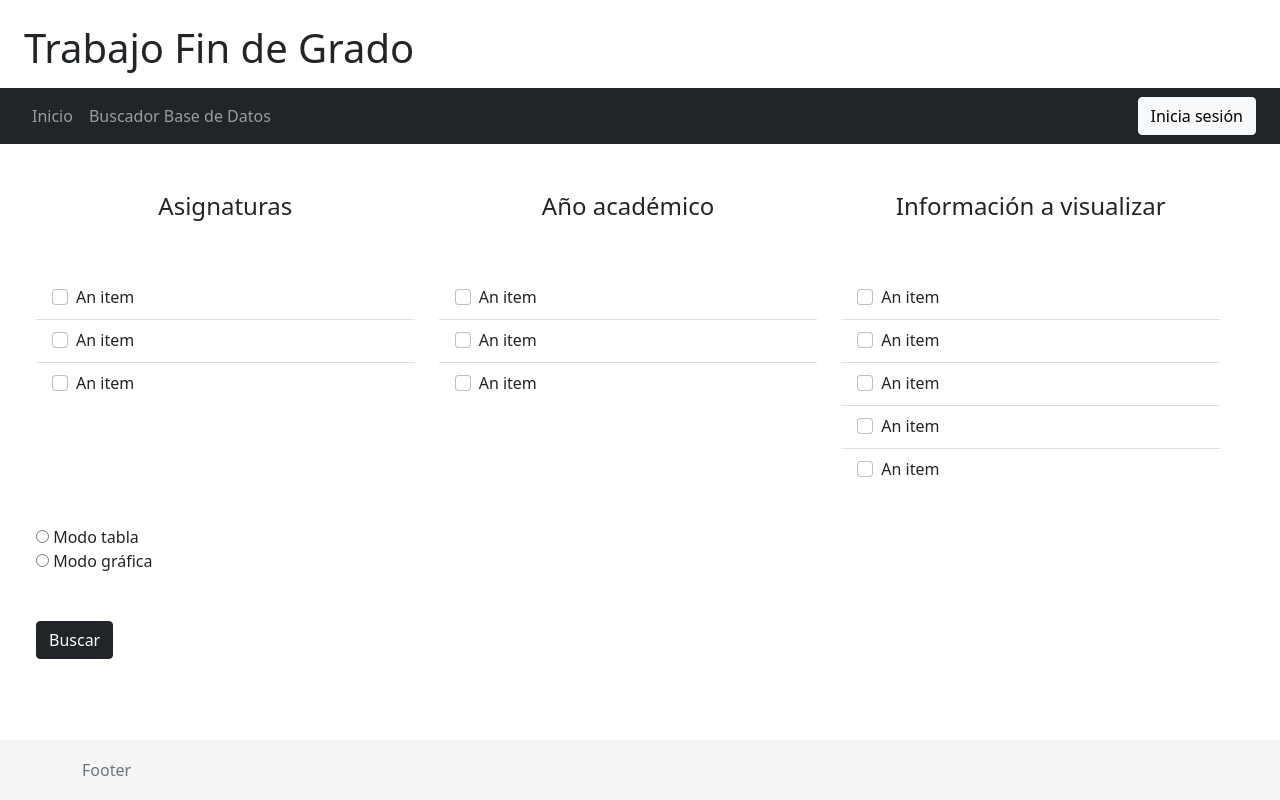
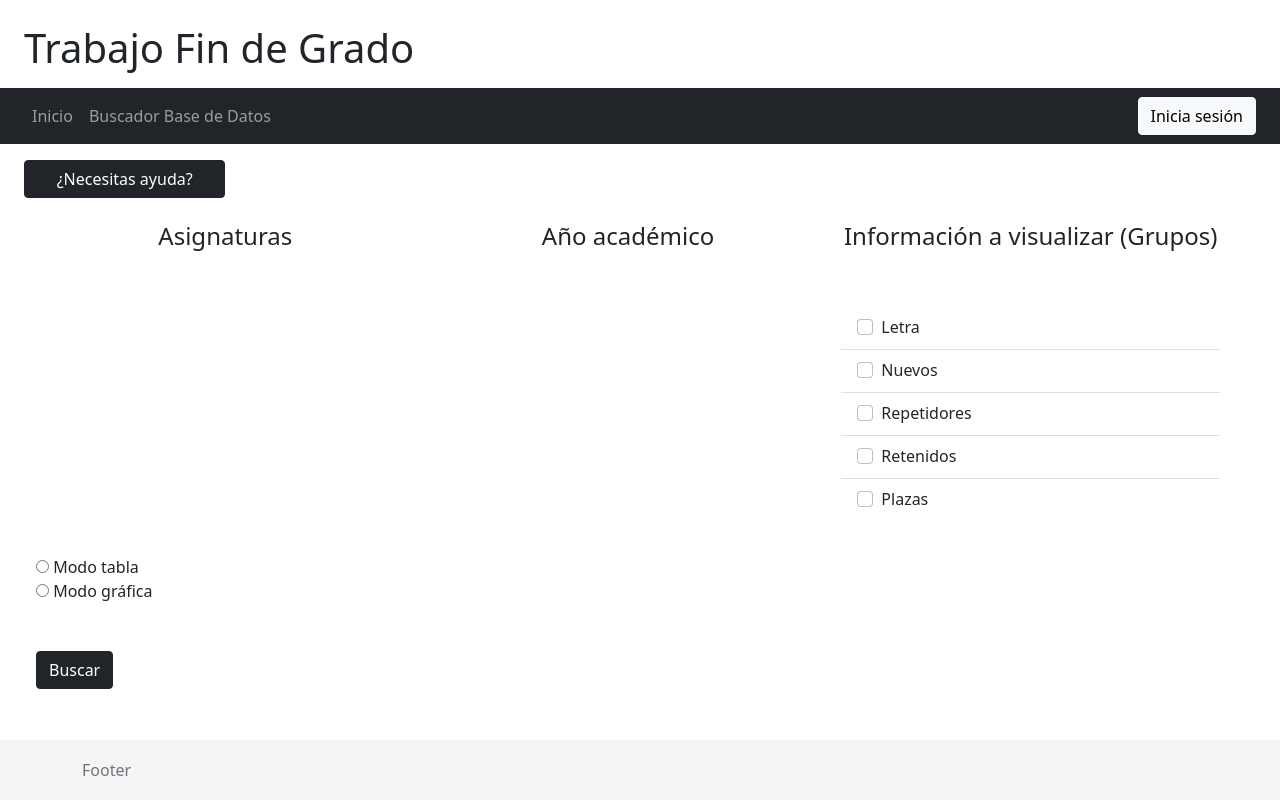
Before and after one commit to currobeltran/TFG, a Django app: page /buscadorBBDD in a window 1280 px wide. Run offline with Django 3.2, Linux system fonts and the light colour scheme; data that the repository does not hold is empty; some libraries are stand-ins or nearby versions.

Commit message:
Modificando interfaz buscador BBDD

```diff
--- a/src/app/models.py
+++ b/src/app/models.py
@@ -139,6 +139,67 @@ def ObtenerElemento(tabla, id):
 
     return ''
 
+def ObtenerAñosUnicos():
+    ret = []
+    x = AñoAsignatura.objects.all()
+
+    for i in x:
+        ret.append(i.Año)
+
+    unico = list(dict.fromkeys(ret))
+
+    return unico
+
+def ObtenerAtributosTabla(tabla):
+    ret = []
+
+    if tabla == "Asignatura":
+        x = Asignatura._meta.get_fields()
+        for i in x:
+            nombre = i.name
+            ret.append(nombre)
+        return ret
+
+    elif tabla == "Área":
+        x = Area._meta.get_fields()
+        for i in x:
+            nombre = i.name
+            ret.append(nombre)
+        return ret
+
+    elif tabla == "Mención":
+        x = Mencion._meta.get_fields()
+        for i in x:
+            nombre = i.name
+            ret.append(nombre)
+        return ret
+
+    elif tabla == "Título":
+        x = Titulo._meta.get_fields()
+        for i in x:
+            nombre = i.name
+            ret.append(nombre)
+        return ret
+
+    elif tabla == "Año Asignatura":
+        x = AñoAsignatura._meta.get_fields()
+        for i in x:
+            nombre = i.name
+            ret.append(nombre)
+        return ret
+
+    elif tabla == "Grupo":
+        x = Grupo._meta.get_fields()
+        for i in x:
+            nombre = i.name
+            ret.append(nombre)
+
+        ret.remove("ID")
+        ret.remove("IDAñoAsignatura")
+        return ret
+
+    return ret
+
 def EditarUsuario(username, nuevousername, nuevacontraseña):
     user = User.objects.get(username=username)
 
--- a/src/app/templates/buscador.html
+++ b/src/app/templates/buscador.html
@@ -1,7 +1,13 @@
 {% extends 'index.html' %}
 
 {% block central %}
-    <div class="container-fluid mt-5 row">
+
+    <!-- Para añadir: Un elemento que despliegue una descripción de como funciona este menú -->
+    <div class="container-fluid mt-3 row">
+        <button class="btn btn-dark col-2">¿Necesitas ayuda?</button>
+    </div>
+
+    <div class="container-fluid mt-4 row">
         <div class="col">
             <h3 class="text-center h4">Asignaturas</h3>
         </div>
@@ -11,121 +17,53 @@
         </div>
 
         <div class="col">
-            <h3 class="text-center h4">Información a visualizar</h3>
+            <h3 class="text-center h4">Información a visualizar (Grupos)</h3>
         </div>
     </div>
 
-    <!-- El siguiente div que aparece se generará con un for, los elementos presentes son
-    de prueba para poder ver como se dispondrían en la aplicación -->
     <div class="container-fluid mt-5 row">
         <div class="col">
             <ul class="list-group list-group-flush scroll-list">
+                {% for asignatura in asignaturas %}
                     <li class="list-group-item">
                         <div class="form-check">
-                        <input class="form-check-input" type="checkbox" value="asignaturas" id="asg1">
-                        <label class="form-check-label" for="asg1">
-                            An item
+                            <input class="form-check-input" type="checkbox" value="asignaturas" id="{{ asignatura.id }}">
+                            <label class="form-check-label" for="{{ asignatura.id }}">
+                                {{ asignatura.nombre }}
                             </label>
                         </div>
                     </li>
-                <li class="list-group-item">
-                    <div class="form-check">
-                        <input class="form-check-input" type="checkbox" value="asignaturas" id="asg2">
-                        <label class="form-check-label" for="asg2">
-                            An item
-                        </label>
-                    </div>
-                </li>
-                <li class="list-group-item">
-                    <div class="form-check">
-                        <input class="form-check-input" type="checkbox" value="asignaturas" id="asg3">
-                        <label class="form-check-label" for="asg3">
-                            An item
-                        </label>
-                    </div>
-                </li>
+                {% endfor %}
             </ul>
         </div>
 
         <div class="col">
             <ul class="list-group list-group-flush scroll-list">
+                {% for año in años %}
                     <li class="list-group-item">
                         <div class="form-check">
-                        <input class="form-check-input" type="checkbox" value="anoacademico" id="y1">
-                        <label class="form-check-label" for="y1">
-                            An item
+                            <input class="form-check-input" type="checkbox" value="anoacademico" id="{{ año }}">
+                            <label class="form-check-label" for="{{ año }}">
+                                {{ año }}
                             </label>
                         </div>
                     </li>
-                <li class="list-group-item">
-                    <div class="form-check">
-                        <input class="form-check-input" type="checkbox" value="anoacademico" id="y2">
-                        <label class="form-check-label" for="y2">
-                            An item
-                        </label>
-                    </div>
-                </li>
-                <li class="list-group-item">
-                    <div class="form-check">
-                        <input class="form-check-input" type="checkbox" value="anoacademico" id="y3">
-                        <label class="form-check-label" for="y3">
-                            An item
-                        </label>
-                    </div>
-                </li>
+                {% endfor %}
             </ul>
         </div>
 
         <div class="col">
             <ul class="list-group list-group-flush scroll-list">
+                {% for i in info %}
                     <li class="list-group-item">
                         <div class="form-check">
-                        <input class="form-check-input" type="checkbox" value="info" id="in1">
-                        <label class="form-check-label" for="in1">
-                            An item
+                            <input class="form-check-input" type="checkbox" value="info" id="{{ i }}">
+                            <label class="form-check-label" for="{{ i }}">
+                                {{ i }}
                             </label>
                         </div>
                     </li>
-                <li class="list-group-item">
-                    <div class="form-check">
-                        <input class="form-check-input" type="checkbox" value="info" id="in2">
-                        <label class="form-check-label" for="in2">
-                            An item
-                        </label>
-                    </div>
-                </li>
-                <li class="list-group-item">
-                    <div class="form-check">
-                        <input class="form-check-input" type="checkbox" value="info" id="in3">
-                        <label class="form-check-label" for="in3">
-                            An item
-                        </label>
-                    </div>
-                </li>
-                <li class="list-group-item">
-                    <div class="form-check">
-                        <input class="form-check-input" type="checkbox" value="" id="in4">
-                        <label class="form-check-label" for="in4">
-                            An item
-                        </label>
-                    </div>
-                </li>
-                <li class="list-group-item">
-                    <div class="form-check">
-                        <input class="form-check-input" type="checkbox" value="info" id="in5">
-                        <label class="form-check-label" for="in5">
-                            An item
-                        </label>
-                    </div>
-                </li>
-                <li class="list-group-item">
-                    <div class="form-check">
-                        <input class="form-check-input" type="checkbox" value="info" id="in6">
-                        <label class="form-check-label" for="in6">
-                            An item
-                        </label>
-                    </div>
-                </li>
+                {% endfor %}
             </ul>
         </div>
     </div>
--- a/src/app/views.py
+++ b/src/app/views.py
@@ -10,7 +10,11 @@ def inicio(request):
 
 def buscadorBBDD(request):
     registrado = estaRegistrado(request)
-    return render(request, 'buscador.html', {'registrado':registrado})
+    asg = ObtenerRegistros("Asignatura")
+    años = ObtenerAñosUnicos()
+    info = ObtenerAtributosTabla("Grupo")
+
+    return render(request, 'buscador.html', {'registrado':registrado,'asignaturas':asg,'años':años,'info':info})
 
 def editarBBDD(request):
     registrado = estaRegistrado(request)
```
Lines whose indentation alone changed are shown as unchanged.
